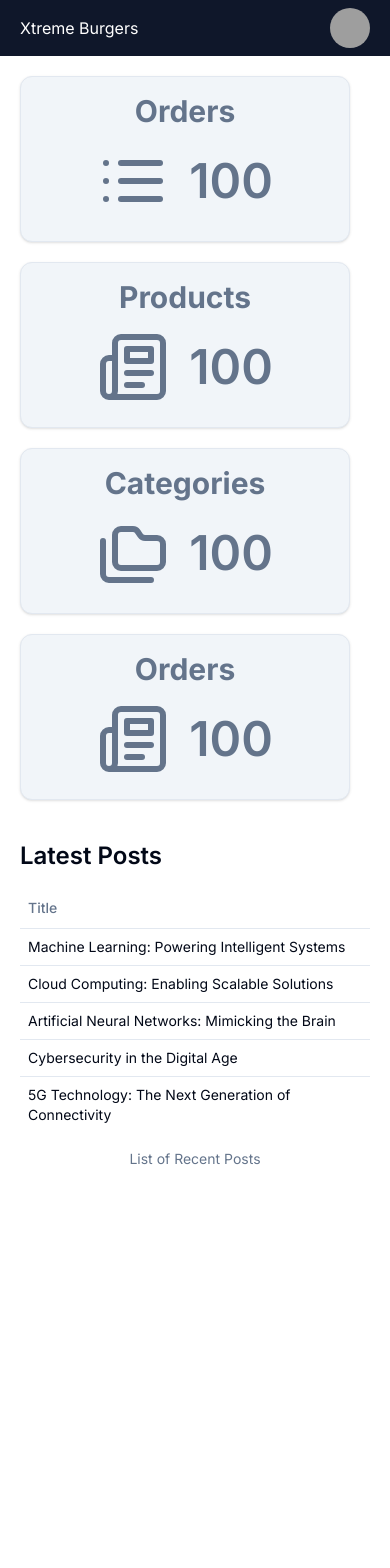
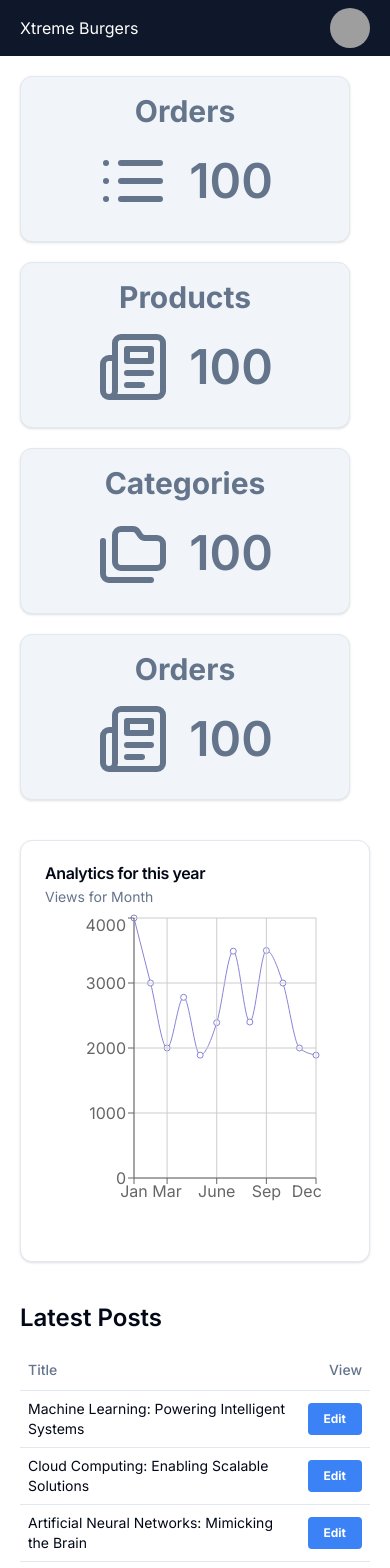
Before and after one commit to UsamaBhakrani/dashboard-next-ts, a Next.js app: page / in a window 390 px wide. Shown: the top 1568 px of the page. Before the commit the page ends 1189 px from the top, so only its background shows below. Built offline with nearby package versions, Linux system fonts and the light colour scheme; grey boxes are pictures that could not be loaded.

Commit message:
Analytics

```diff
--- a/app/page.tsx
+++ b/app/page.tsx
@@ -1,3 +1,4 @@
+import AnalyticsChart from "@/components/dashboard/AnalyticsChart";
 import DashBoardCard from "@/components/dashboard/DashBoardCard";
 import PostsTable from "@/components/posts/PostsTable";
 import { Folders, List, Newspaper } from "lucide-react";
@@ -27,6 +28,7 @@
           count={100}
         />
       </div>
+      <AnalyticsChart />
       <PostsTable title="Latest Posts" limit={5} />
     </>
   );
--- /dev/null
+++ b/components/dashboard/AnalyticsChart.tsx
@@ -0,0 +1,45 @@
+"use client";
+
+import {
+  LineChart,
+  Line,
+  XAxis,
+  YAxis,
+  CartesianGrid,
+  ResponsiveContainer,
+} from "recharts";
+import {
+  Card,
+  CardContent,
+  CardDescription,
+  CardHeader,
+  CardTitle,
+} from "@/components/ui/card";
+import { data } from "@/data/analytics";
+
+const AnalyticsChart = () => {
+  return (
+    <>
+      <Card className="mt-10">
+        <CardHeader>
+          <CardTitle>Analytics for this year</CardTitle>
+          <CardDescription>Views for Month</CardDescription>
+          <CardContent>
+            <div style={{ width: "100%", height: 300 }}>
+              <ResponsiveContainer>
+                <LineChart width={100} height={300} data={data}>
+                  <Line type="monotone" dataKey="uv" stroke="#8884d8" />
+                  <CartesianGrid stroke="#ccc" />
+                  <XAxis dataKey="name" />
+                  <YAxis />
+                </LineChart>
+              </ResponsiveContainer>
+            </div>
+          </CardContent>
+        </CardHeader>
+      </Card>
+    </>
+  );
+};
+
+export default AnalyticsChart;
--- a/components/posts/PostsTable.tsx
+++ b/components/posts/PostsTable.tsx
@@ -37,7 +37,7 @@
             <TableHead className="hidden md:table-cell text-right">
               Date
             </TableHead>
-            <TableHead className="hidden md:table-cell text-right">
+            <TableHead className="text-right">
               View
             </TableHead>
           </TableRow>
@@ -51,7 +51,7 @@
                 <TableCell className="hidden md:table-cell text-right">
                   {date}
                 </TableCell>
-                <TableCell className="hidden md:table-cell text-right">
+                <TableCell className="text-right">
                   <Link href={`/posts/edit/${id}`}>
                     <button className="bg-blue-500 hover:bg-blue-700 text-white font-bold py-2 px-4 rounded text-xs">
                       Edit
```
